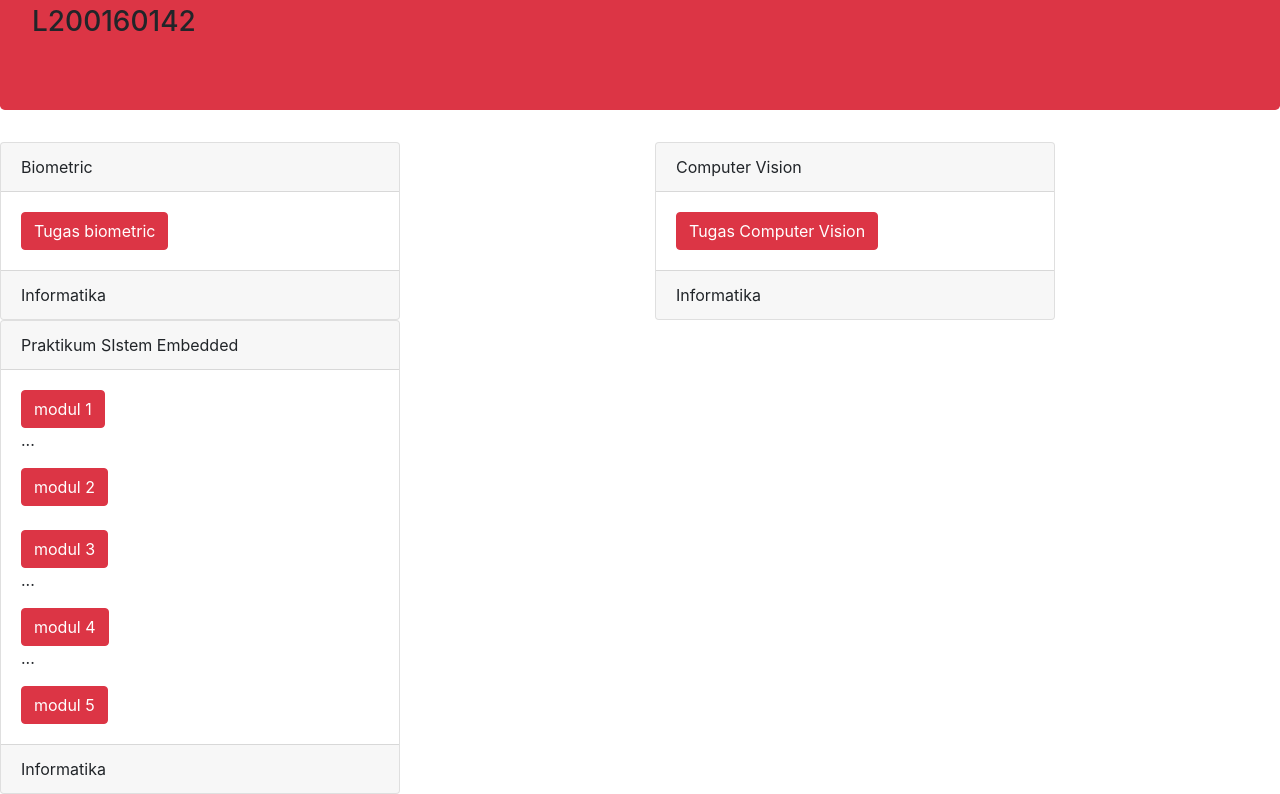
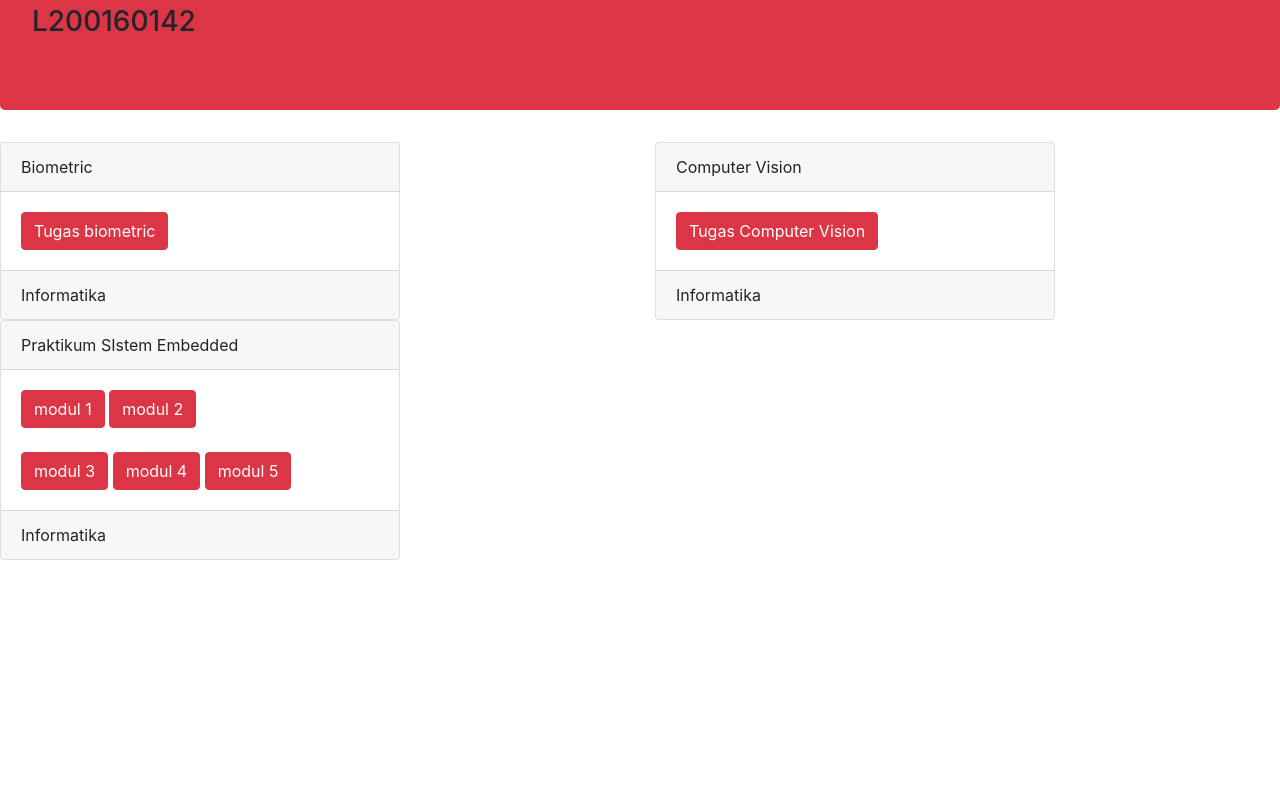
Before and after one commit to L200160142/L200160142.github.io, a plain HTML site: page index.html in a window 1280 px wide. Shown: the part 157-951 px from the top of the page. After the commit the page ends 800 px from the top, so only its background shows below. Drawn offline with nearby package versions, Linux system fonts and the light colour scheme.

Commit message:
Update index.html

```diff
--- a/index.html
+++ b/index.html
@@ -42,12 +42,12 @@
   <div class="card" style = "width : 400px">
        <div class="card-header">Praktikum SIstem Embedded</div>
     <div class="card-body"><a href = "modul1.html"  class = "btn btn-danger">modul 1</a>
-      <p>...</p>
+
       <a href = "modul2.html"  class = "btn btn-danger">modul 2</a> </br><br>
     <a href = "modul3.html"  class = "btn btn-danger">modul 3</a>
-    <p>...</p>
+
     <a href = "modul4.html"  class = "btn btn-danger">modul 4</a>
-    <p>...</p>
+
     <a href = "modul5.html"  class = "btn btn-danger">modul 5</a>
 
       </div>
```
